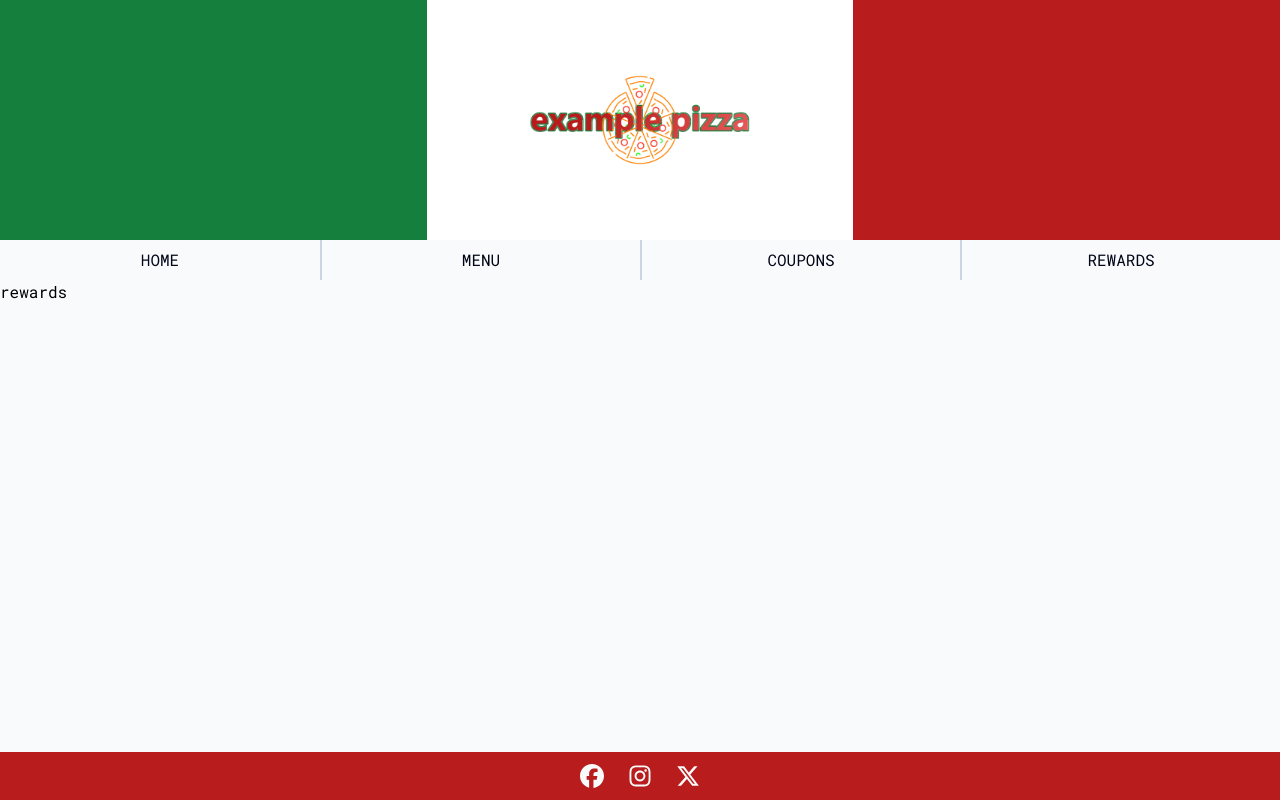
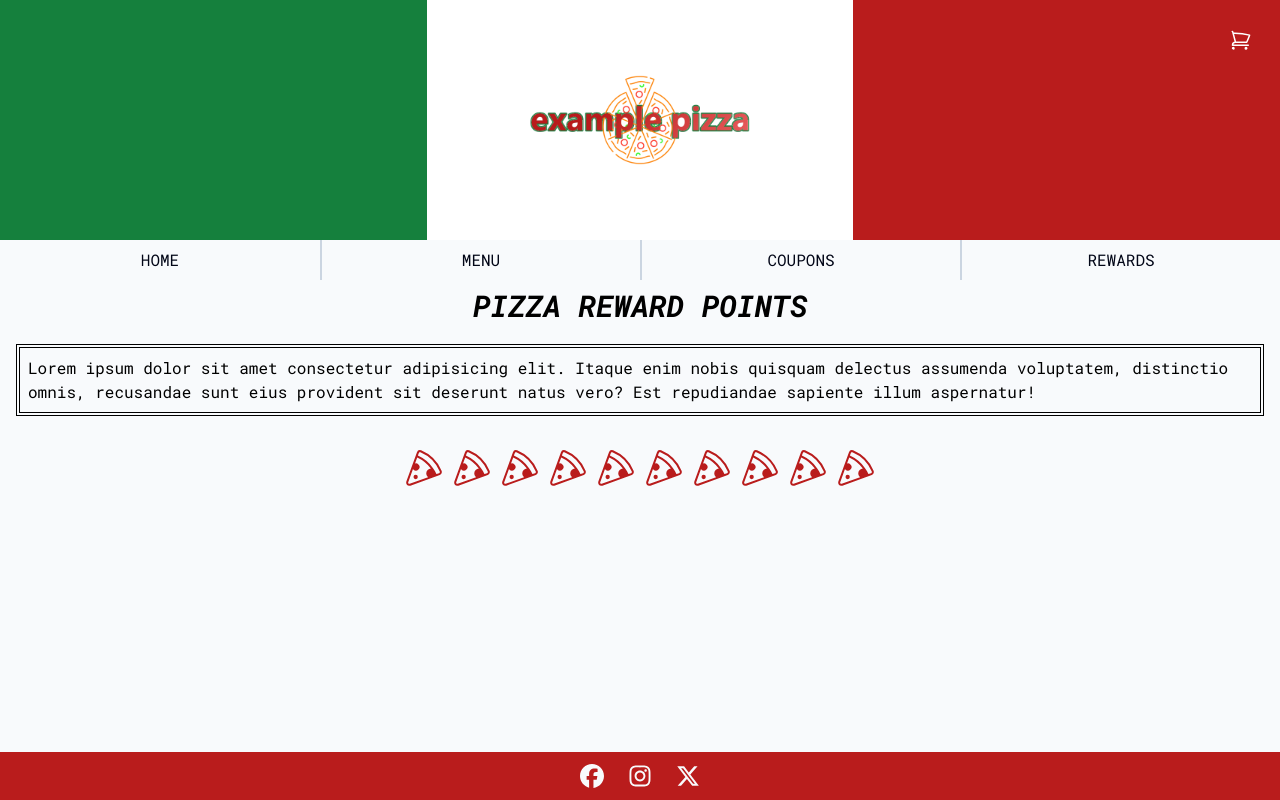
Before and after one commit to rgstupot/example-pizza, a React (Vite) app: page /rewards in a window 1280 px wide. Built offline with nearby package versions, Linux system fonts and the light colour scheme.

Commit message:
added rewards page

```diff
--- a/src/pages/Rewards.jsx
+++ b/src/pages/Rewards.jsx
@@ -1,5 +1,36 @@
+import { CiPizza } from "react-icons/ci";
+
 function Rewards() {
-  return <div>rewards</div>;
+  return (
+    <div className="flex flex-col gap-5 px-4 py-2">
+      <div className="flex justify-center">
+        <h1 className="text-3xl italic font-extrabold uppercase">
+          pizza reward points
+        </h1>
+      </div>
+      <div className="flex justify-center">
+        <p className="p-2 border-double border-4 border-black">
+          Lorem ipsum dolor sit amet consectetur adipisicing elit. Itaque enim
+          nobis quisquam delectus assumenda voluptatem, distinctio omnis,
+          recusandae sunt eius provident sit deserunt natus vero? Est
+          repudiandae sapiente illum aspernatur!
+        </p>
+      </div>
+
+      <div className="flex flex-wrap justify-center items-center p-2">
+        <CiPizza className="h-[3rem] w-[3rem] text-red-700" />
+        <CiPizza className="h-[3rem] w-[3rem] text-red-700" />
+        <CiPizza className="h-[3rem] w-[3rem] text-red-700" />
+        <CiPizza className="h-[3rem] w-[3rem] text-red-700" />
+        <CiPizza className="h-[3rem] w-[3rem] text-red-700" />
+        <CiPizza className="h-[3rem] w-[3rem] text-red-700" />
+        <CiPizza className="h-[3rem] w-[3rem] text-red-700" />
+        <CiPizza className="h-[3rem] w-[3rem] text-red-700" />
+        <CiPizza className="h-[3rem] w-[3rem] text-red-700" />
+        <CiPizza className="h-[3rem] w-[3rem] text-red-700" />
+      </div>
+    </div>
+  );
 }
 
 export default Rewards;
--- a/src/ui/Header.jsx
+++ b/src/ui/Header.jsx
@@ -1,4 +1,5 @@
 import MainNav from "./MainNav";
+import { HiOutlineShoppingCart } from "react-icons/hi2";
 
 function Header() {
   return (
@@ -12,7 +13,11 @@ function Header() {
             className="h-[10rem] lg:h-[15rem] w-auto"
           />
         </div>
-        <div className="bg-red-700"></div>
+        <div className="bg-red-700 flex justify-end p-5">
+          <HiOutlineShoppingCart className="text-white h-[2.5rem] w-[2.5rem] cursor-pointer rounded-full p-2 hover:bg-red-600">
+            1
+          </HiOutlineShoppingCart>
+        </div>
       </header>
       <nav>
         <MainNav />
```
